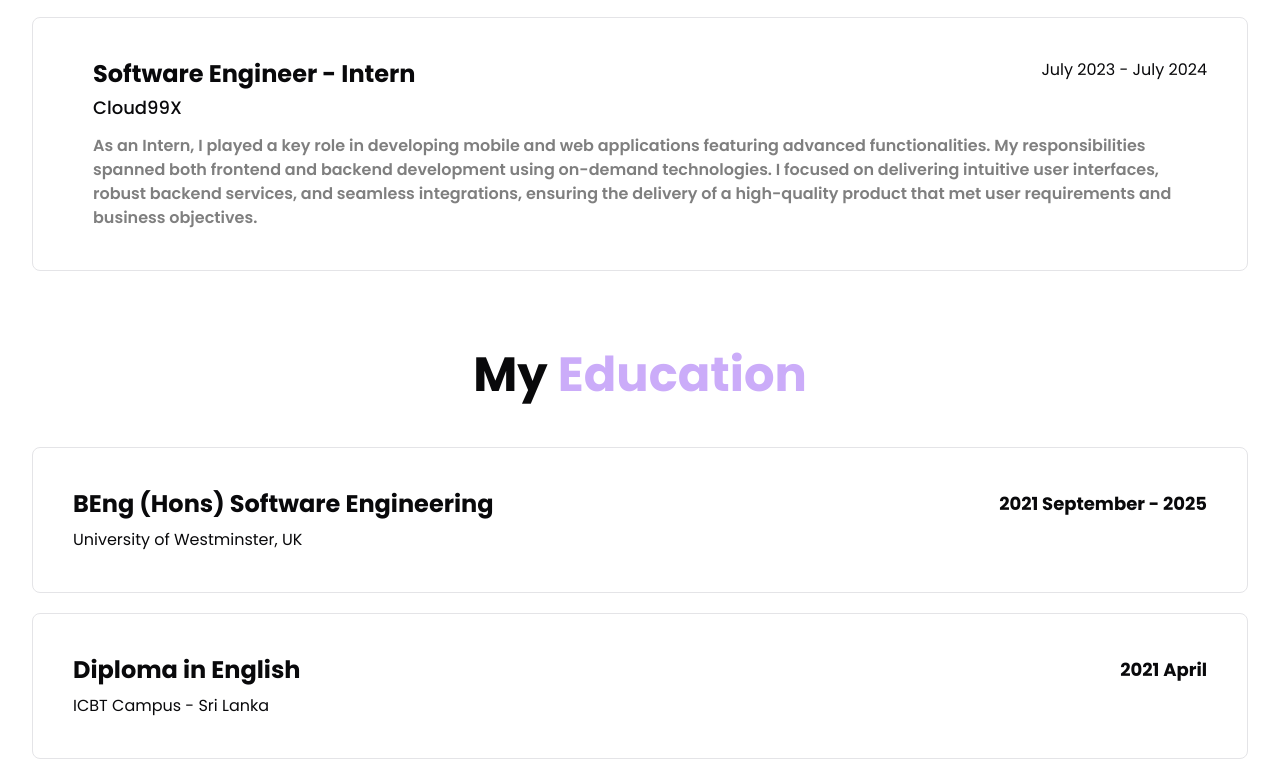
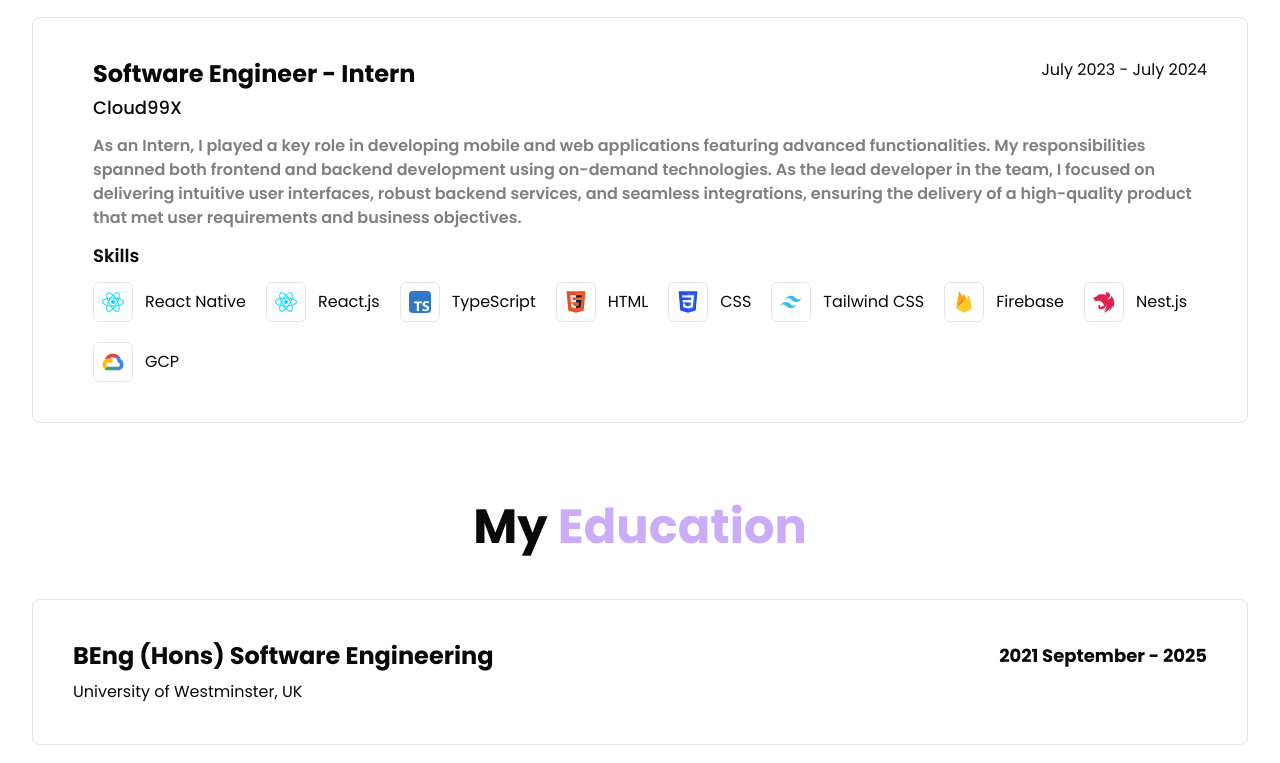
Before and after one commit to TharushaRehan/portfolio-new, a Next.js app: page / in a window 1280 px wide. Shown: the part 780-1543 px from the top of the page. Built offline with nearby package versions, Linux system fonts and the light colour scheme.

Commit message:
update work experience

```diff
--- a/components/Experience.tsx
+++ b/components/Experience.tsx
@@ -1,6 +1,7 @@
 "use client";
 
 import { workExperience } from "@/data";
+import Image from "next/image";
 
 const Experience = () => {
   return (
@@ -32,6 +33,24 @@ const Experience = () => {
                   <p className="text-start text-black/50 dark:text-white-100 mt-3 font-semibold">
                     {card.desc}
                   </p>
+                  <p className="mt-3 font-semibold text-lg">Skills</p>
+                  <div className="mt-3 flex flex-wrap gap-5">
+                    {card.skills.map((skill) => (
+                      <div
+                        key={skill.label}
+                        className="flex items-center gap-3"
+                      >
+                        <Image
+                          src={skill.img}
+                          alt={skill.label}
+                          width={10}
+                          height={10}
+                          className="w-10 h-10 border rounded-md p-2"
+                        />
+                        <span>{skill.label}</span>
+                      </div>
+                    ))}
+                  </div>
                 </div>
               </div>
             </div>
--- a/components/Footer.tsx
+++ b/components/Footer.tsx
@@ -1,5 +1,4 @@
 import { socialMedia } from "@/data";
-import Image from "next/image";
 import Link from "next/link";
 import { FaLocationArrow } from "react-icons/fa";
 import { buttonVariants } from "./ui/button";
@@ -49,7 +48,7 @@ const Footer = () => {
                 target="_blank"
                 className={buttonVariants({ variant: "outline" })}
               >
-                <Image src={info.img} alt="icons" width={20} height={20} />
+                <info.img />
               </Link>
             </div>
           ))}
--- a/components/mobile-nav.tsx
+++ b/components/mobile-nav.tsx
@@ -5,21 +5,32 @@ import * as React from "react";
 
 import { Button, buttonVariants } from "@/components/ui/button";
 
-import { Sheet, SheetContent, SheetTrigger } from "@/components/ui/sheet";
+import {
+  Sheet,
+  SheetContent,
+  SheetHeader,
+  SheetTitle,
+  SheetTrigger,
+} from "@/components/ui/sheet";
 import { navItems } from "@/data";
 import Link from "next/link";
 
 export function MobileNav() {
-  const [open, setOpen] = React.useState(false);
-
   return (
-    <Sheet open={open} onOpenChange={setOpen}>
+    <Sheet>
       <SheetTrigger asChild className="block lg:hidden">
-        <Button variant="ghost" size="icon" className="px-2">
+        <Button
+          variant="ghost"
+          size="icon"
+          className="flex items-center justify-center"
+        >
           <MenuIcon size={20} />
         </Button>
       </SheetTrigger>
       <SheetContent side="right" className="pr-0">
+        <SheetHeader className="hidden">
+          <SheetTitle>Edit profile</SheetTitle>
+        </SheetHeader>
         <nav className="flex flex-col items-start">
           {navItems.map((item) => (
             <Link
--- a/components/mode-toggle.tsx
+++ b/components/mode-toggle.tsx
@@ -18,11 +18,7 @@ export function ModeToggle() {
 
   return (
     <Button variant="outline" size="icon" onClick={handleThemeChange}>
-      {theme === "light" ? (
-        <Sun className="h-[1.2rem] w-[1.2rem] transition-all" />
-      ) : (
-        <Moon className="h-[1.2rem] w-[1.2rem] transition-all" />
-      )}
+      {theme === "light" ? <Sun /> : <Moon />}
     </Button>
   );
 }
--- a/data/index.ts
+++ b/data/index.ts
@@ -1,4 +1,5 @@
 import { ProjectDetailsProps } from "@/types";
+import { FaGithub, FaLinkedin } from "react-icons/fa6";
 
 export const navItems = [
   { name: "About", href: "#about" },
@@ -270,8 +271,46 @@ export const workExperience = [
     id: 1,
     title: "Software Engineer - Intern",
     company: "Cloud99X",
-    desc: "As an Intern, I played a key role in developing mobile and web applications featuring advanced functionalities. My responsibilities spanned both frontend and backend development using on-demand technologies. I focused on delivering intuitive user interfaces, robust backend services, and seamless integrations, ensuring the delivery of a high-quality product that met user requirements and business objectives.",
+    desc: "As an Intern, I played a key role in developing mobile and web applications featuring advanced functionalities. My responsibilities spanned both frontend and backend development using on-demand technologies. As the lead developer in the team, I focused on delivering intuitive user interfaces, robust backend services, and seamless integrations, ensuring the delivery of a high-quality product that met user requirements and business objectives.",
     year: "July 2023 - July 2024",
+    skills: [
+      {
+        label: "React Native",
+        img: "/re.svg",
+      },
+      {
+        label: "React.js",
+        img: "/re.svg",
+      },
+      {
+        label: "TypeScript",
+        img: "/ts.svg",
+      },
+      {
+        label: "HTML",
+        img: "/html.svg",
+      },
+      {
+        label: "CSS",
+        img: "/css.svg",
+      },
+      {
+        label: "Tailwind CSS",
+        img: "/tail.svg",
+      },
+      {
+        label: "Firebase",
+        img: "/firebase.svg",
+      },
+      {
+        label: "Nest.js",
+        img: "/nestjs.svg",
+      },
+      {
+        label: "GCP",
+        img: "/gcp.svg",
+      },
+    ],
     className: "md:col-span-2",
     thumbnail: "/exp1.svg",
   },
@@ -302,12 +341,12 @@ export const education = [
 export const socialMedia = [
   {
     id: 1,
-    img: "/git.svg",
+    img: FaGithub,
     link: "https://github.com/TharushaRehan",
   },
   {
     id: 3,
-    img: "/link.svg",
+    img: FaLinkedin,
     link: "https://www.linkedin.com/in/tharusha-perera/",
   },
 ];
```
